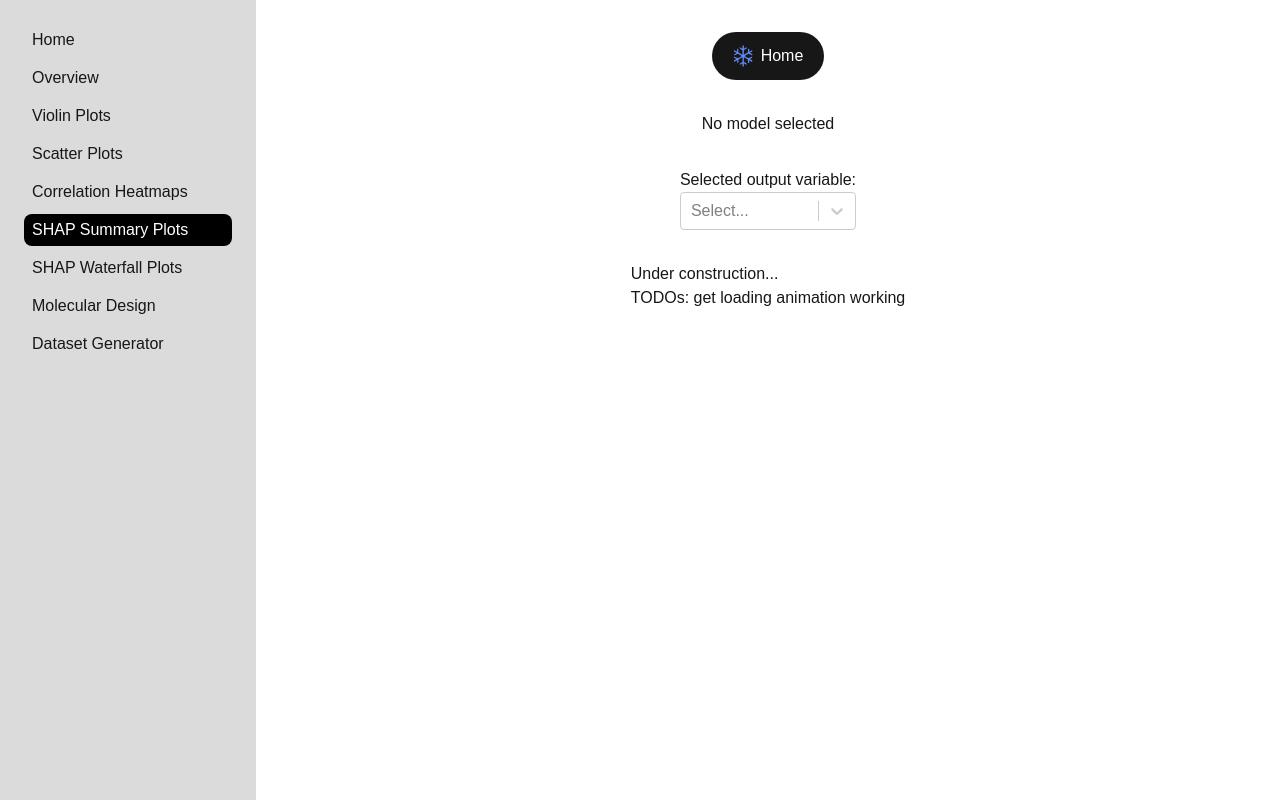
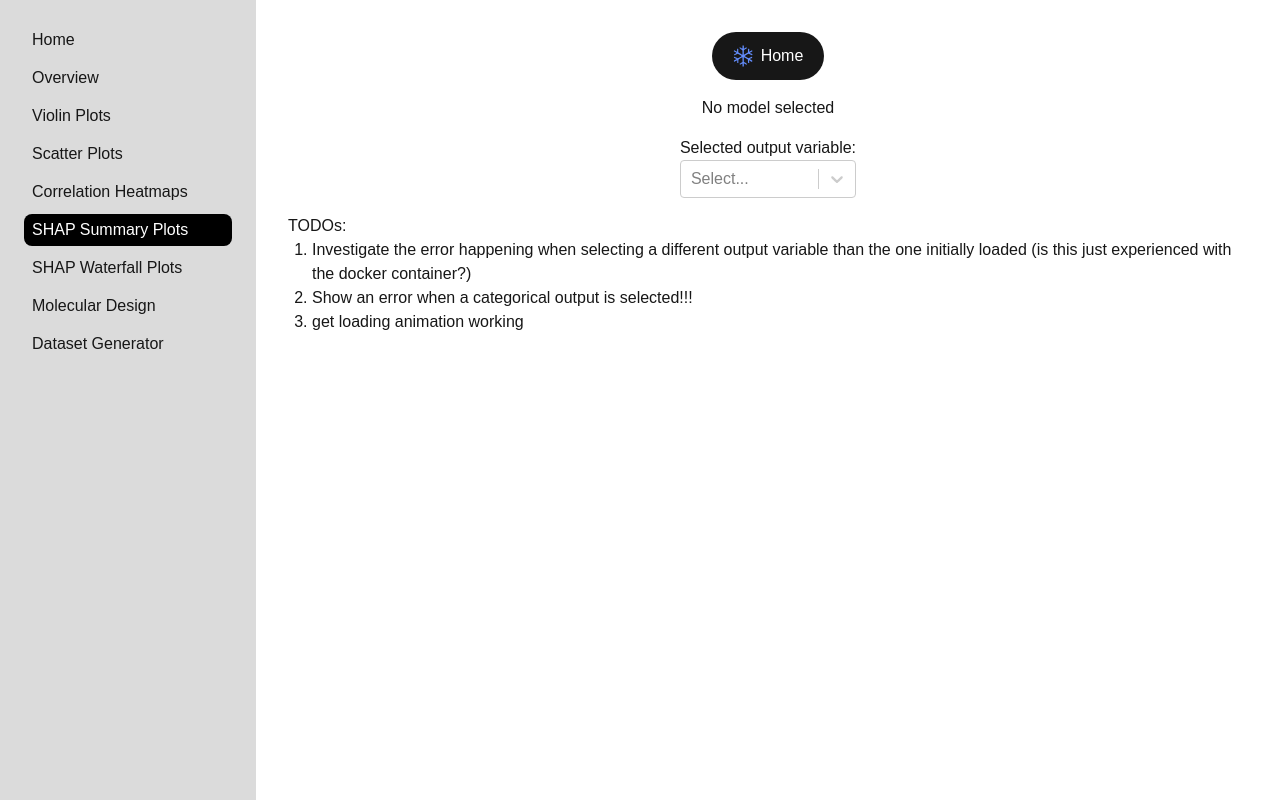
Before and after one commit to kylecsnow/js-ml-dashboard, a Next.js app in the folder frontend/: page /shap-summary-plots in a window 1280 px wide. Built offline with nearby package versions, Linux system fonts and the light colour scheme; no server answers.

Commit message:
tiny tweaks to reduce some unnecessary white space; update some page TODOs

```diff
--- a/frontend/app/correlation-heatmaps/page.tsx
+++ b/frontend/app/correlation-heatmaps/page.tsx
@@ -52,7 +52,7 @@ const CorrelationHeatmapsPage = () => {
     <div className="flex min-h-screen">
       <Sidebar />
 
-      <div className="flex-1 flex flex-col items-center p-8 gap-8">
+      <div className="flex-1 flex flex-col items-center p-8 gap-4">
         <div className="flex gap-4 items-center flex-col sm:flex-row">
           <Link
             className="rounded-full border border-solid border-transparent transition-colors flex items-center justify-center bg-foreground text-background gap-2 hover:bg-[#383838] dark:hover:bg-[#ccc] text-sm sm:text-base h-10 sm:h-12 px-4 sm:px-5"
--- a/frontend/app/dataset-generator/page.tsx
+++ b/frontend/app/dataset-generator/page.tsx
@@ -6,14 +6,14 @@ import Sidebar from '../components/Sidebar';
 import { Switch } from '@headlessui/react';
 import { useState } from 'react';
 
-import Table from '@mui/material/Table';
-import TableBody from '@mui/material/TableBody';
-import TableCell from '@mui/material/TableCell';
-import TableContainer from '@mui/material/TableContainer';
-import TableHead from '@mui/material/TableHead';
-import TableRow from '@mui/material/TableRow';
-import Paper from '@mui/material/Paper';
-import { TableVirtuoso, TableComponents } from 'react-virtuoso';
+// import Table from '@mui/material/Table';
+// import TableBody from '@mui/material/TableBody';
+// import TableCell from '@mui/material/TableCell';
+// import TableContainer from '@mui/material/TableContainer';
+// import TableHead from '@mui/material/TableHead';
+// import TableRow from '@mui/material/TableRow';
+// import Paper from '@mui/material/Paper';
+// import { TableVirtuoso, TableComponents } from 'react-virtuoso';
 
 interface DescriptorGroup {
   id: string;
@@ -219,7 +219,7 @@ const DatasetGeneratorPage = () => {
     <div className="flex min-h-screen">
       <Sidebar />
 
-      <div className="flex-1 flex flex-col items-center p-8 gap-8">
+      <div className="flex-1 flex flex-col items-center p-8 gap-4">
         <div className="flex gap-4 items-center flex-col sm:flex-row">
           <Link
             className="rounded-full border border-solid border-transparent transition-colors flex items-center justify-center bg-foreground text-background gap-2 hover:bg-[#383838] dark:hover:bg-[#ccc] text-sm sm:text-base h-10 sm:h-12 px-4 sm:px-5"
--- a/frontend/app/molecular-design/page.tsx
+++ b/frontend/app/molecular-design/page.tsx
@@ -99,7 +99,7 @@ const MolecularDesignPage = () => {
     <div className="flex min-h-screen">
       <Sidebar />
 
-      <div className="flex-1 flex flex-col items-center p-8 gap-8">
+      <div className="flex-1 flex flex-col items-center p-8 gap-4">
         <div className="flex gap-4 items-center flex-col sm:flex-row">
           <Link
             className="rounded-full border border-solid border-transparent transition-colors flex items-center justify-center bg-foreground text-background gap-2 hover:bg-[#383838] dark:hover:bg-[#ccc] text-sm sm:text-base h-10 sm:h-12 px-4 sm:px-5"
--- a/frontend/app/overview/page.tsx
+++ b/frontend/app/overview/page.tsx
@@ -19,7 +19,7 @@ export default function Overview() {
     <div className="flex min-h-screen">
       <Sidebar />
 
-      <div className="flex-1 flex flex-col items-center p-8 gap-8">
+      <div className="flex-1 flex flex-col items-center p-8 gap-4">
         <div className="flex gap-4 items-center flex-col sm:flex-row">
           <Link
             className="rounded-full border border-solid border-transparent transition-colors flex items-center justify-center bg-foreground text-background gap-2 hover:bg-[#383838] dark:hover:bg-[#ccc] text-sm sm:text-base h-10 sm:h-12 px-4 sm:px-5"
--- a/frontend/app/scatter-plots/page.tsx
+++ b/frontend/app/scatter-plots/page.tsx
@@ -88,7 +88,7 @@ const ScatterPlotsPage = () => {
     <div className="flex min-h-screen">
       <Sidebar />
 
-      <div className="flex-1 flex flex-col items-center p-8 gap-8">
+      <div className="flex-1 flex flex-col items-center p-8 gap-4">
         <div className="flex gap-4 items-center flex-col sm:flex-row">
           <Link
             className="rounded-full border border-solid border-transparent transition-colors flex items-center justify-center bg-foreground text-background gap-2 hover:bg-[#383838] dark:hover:bg-[#ccc] text-sm sm:text-base h-10 sm:h-12 px-4 sm:px-5"
--- a/frontend/app/shap-summary-plots/page.tsx
+++ b/frontend/app/shap-summary-plots/page.tsx
@@ -76,7 +76,7 @@ const ShapSummaryPlotsPage = () => {
     <div className="flex min-h-screen">
       <Sidebar />
 
-      <div className="flex-1 flex flex-col items-center p-8 gap-8">
+      <div className="flex-1 flex flex-col items-center p-8 gap-4">
         <div className="flex gap-4 items-center flex-col sm:flex-row">
           <Link
             className="rounded-full border border-solid border-transparent transition-colors flex items-center justify-center bg-foreground text-background gap-2 hover:bg-[#383838] dark:hover:bg-[#ccc] text-sm sm:text-base h-10 sm:h-12 px-4 sm:px-5"
@@ -116,8 +116,12 @@ const ShapSummaryPlotsPage = () => {
           />
         </div>
         <div>
-          <h1>Under construction...</h1>
-          <p>TODOs: get loading animation working</p>
+          <h3>TODOs:</h3>
+            <ol className="list-decimal ml-6">
+              <li>Investigate the error happening when selecting a different output variable than the one initially loaded (is this just experienced with the docker container?)</li>
+              <li>Show an error when a categorical output is selected!!!</li>
+              <li>get loading animation working</li>
+            </ol>
         </div>
         <div className="w-full max-w-8xl mx-auto">
           {plotData && (
--- a/frontend/app/shap-waterfall-plots/page.tsx
+++ b/frontend/app/shap-waterfall-plots/page.tsx
@@ -75,7 +75,7 @@ const ShapSummaryPlotsPage = () => {
     <div className="flex min-h-screen">
       <Sidebar />
 
-      <div className="flex-1 flex flex-col items-center p-8 gap-8">
+      <div className="flex-1 flex flex-col items-center p-8 gap-4">
         <div className="flex gap-4 items-center flex-col sm:flex-row">
           <Link
             className="rounded-full border border-solid border-transparent transition-colors flex items-center justify-center bg-foreground text-background gap-2 hover:bg-[#383838] dark:hover:bg-[#ccc] text-sm sm:text-base h-10 sm:h-12 px-4 sm:px-5"
--- a/frontend/app/violin-plots/page.tsx
+++ b/frontend/app/violin-plots/page.tsx
@@ -54,7 +54,7 @@ const ViolinPlotsPage = () => {
     <div className="flex min-h-screen">
       <Sidebar />
 
-      <div className="flex-1 flex flex-col items-center p-8 gap-8">
+      <div className="flex-1 flex flex-col items-center p-8 gap-4">
         <div className="flex gap-4 items-center flex-col sm:flex-row">
           <Link
             className="rounded-full border border-solid border-transparent transition-colors flex items-center justify-center bg-foreground text-background gap-2 hover:bg-[#383838] dark:hover:bg-[#ccc] text-sm sm:text-base h-10 sm:h-12 px-4 sm:px-5"
@@ -79,10 +79,7 @@ const ViolinPlotsPage = () => {
             }
           </h2>
         </div>
-        <div>
-          <p>TODOs: re-size the violin plots to fit the page better</p>
-        </div>
-        <div className="flex gap-4">
+        <div className="flex gap-2">
           <div>
             <label className="mr-2">Show Box Plot</label>
             <Switch
@@ -118,7 +115,7 @@ const ViolinPlotsPage = () => {
             </Switch>
           </div>
         </div>
-        <div className="w-full max-w-4xl">
+        <div className="w-full max-w-8xl">
           {plotData && (
             <Plot
               data={plotData.data}
```
